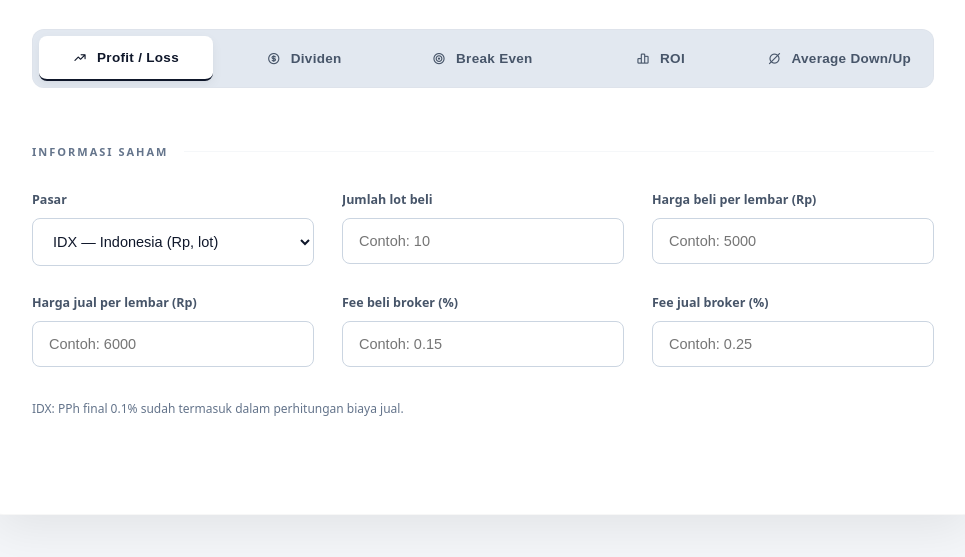
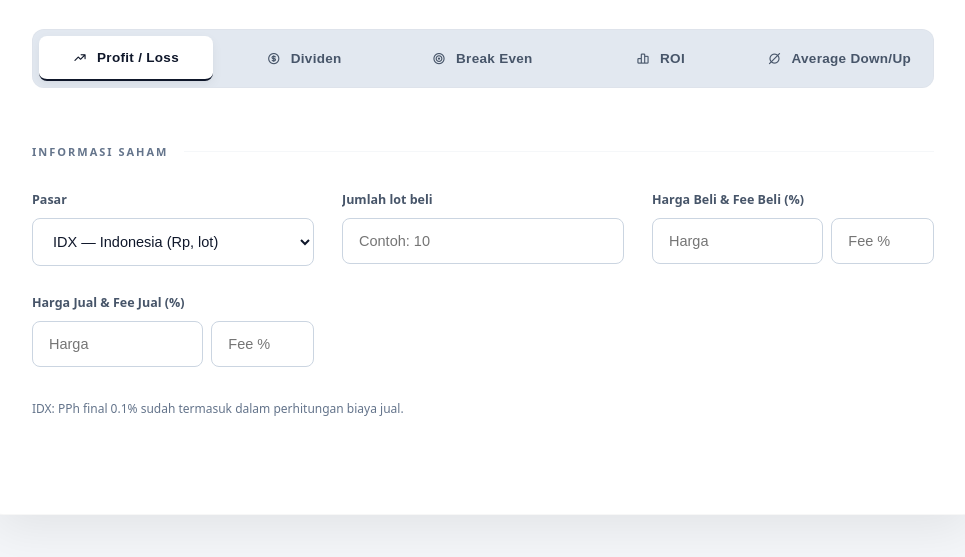
Before and after one commit to karenam5409-boop/App-Saham, a plain HTML site: page index.html in a window 1280 px wide. Shown: the part 175-732 px from the top of the page, without its empty margins (157-1122 px from the left). Drawn offline with Linux system fonts and the light colour scheme.

Commit message:
Add files via upload

```diff
--- a/index.html
+++ b/index.html
@@ -306,6 +306,21 @@
           background-color 0.3s ease;
       }
 
+      /* BARU: SUB-CONTAINER INPUT BERPASANGAN UNTUK STRUKTUR (HARGA + FEE %) */
+      .paired-input-container {
+        display: flex;
+        gap: 8px;
+        width: 100%;
+      }
+
+      .paired-input-container input:first-child {
+        flex: 2; /* Kolom Harga mengambil ruang lebih luas */
+      }
+
+      .paired-input-container input:last-child {
+        flex: 1; /* Kolom Fee (%) lebih kecil ringkas */
+      }
+
       .field input:hover,
       .field select:hover {
         border-color: #94a3b8;
@@ -480,7 +495,7 @@
         opacity: 0.9;
       }
 
-      /* FLOATING TRIGGER BUTTON (TETAP MENJADI TOMBOL UTAMA PEMICU MODAL) */
+      /* FLOATING TRIGGER BUTTON */
       .floating-result-trigger {
         position: fixed;
         bottom: 24px;
@@ -494,7 +509,7 @@
         border: none;
         box-shadow: 0 10px 25px -5px rgba(37, 99, 235, 0.4);
         cursor: pointer;
-        display: none; /* Hanya muncul otomatis lewat JS jika data lengkap */
+        display: none;
         align-items: center;
         gap: 8px;
         z-index: 999;
@@ -771,51 +786,47 @@
                 oninput="calcPL()"
               />
             </div>
-            <div class="field">
-              <label id="pl-buylabel" for="pl-buy"
-                >Harga beli per lembar (Rp)</label
-              >
+
+            <div class="field">
+              <label id="pl-buylabel">Harga Beli & Fee Beli (%)</label>
+              <div class="paired-input-container">
                 <input
                   type="number"
                   id="pl-buy"
                   value=""
-                placeholder="Contoh: 5000"
+                  placeholder="Harga"
                   oninput="calcPL()"
                 />
-            </div>
-            <div class="field">
-              <label id="pl-selllabel" for="pl-sell"
-                >Harga jual per lembar (Rp)</label
-              >
+                <input
+                  type="number"
+                  id="pl-feebuy"
+                  value=""
+                  placeholder="Fee %"
+                  step="0.01"
+                  oninput="calcPL()"
+                />
+              </div>
+            </div>
+
+            <div class="field">
+              <label id="pl-selllabel">Harga Jual & Fee Jual (%)</label>
+              <div class="paired-input-container">
                 <input
                   type="number"
                   id="pl-sell"
                   value=""
-                placeholder="Contoh: 6000"
+                  placeholder="Harga"
                   oninput="calcPL()"
                 />
-            </div>
-            <div class="field">
-              <label for="pl-feebuy">Fee beli broker (%)</label>
-              <input
-                type="number"
-                id="pl-feebuy"
-                value=""
-                placeholder="Contoh: 0.15"
-                step="0.01"
-                oninput="calcPL()"
-              />
-            </div>
-            <div class="field">
-              <label for="pl-feesell">Fee jual broker (%)</label>
                 <input
                   type="number"
                   id="pl-feesell"
                   value=""
-                placeholder="Contoh: 0.25"
+                  placeholder="Fee %"
                   step="0.01"
                   oninput="calcPL()"
                 />
+              </div>
             </div>
           </div>
           <div class="hint" id="pl-hint">
@@ -899,31 +910,29 @@
                 oninput="calcBEP()"
               />
             </div>
-            <div class="field">
-              <label id="bep-buy-label" for="bep-buy"
-                >Harga beli per lembar (Rp)</label
-              >
+
+            <div class="field">
+              <label id="bep-buy-label">Harga Beli & Fee Beli (%)</label>
+              <div class="paired-input-container">
                 <input
                   type="number"
                   id="bep-buy"
                   value=""
-                placeholder="Contoh: 5000"
+                  placeholder="Harga"
                   oninput="calcBEP()"
                 />
-            </div>
-            <div class="field">
-              <label for="bep-feebuy">Fee beli (%)</label>
                 <input
                   type="number"
                   id="bep-feebuy"
                   value=""
-                placeholder="Contoh: 0.15"
+                  placeholder="Fee %"
                   step="0.01"
                   oninput="calcBEP()"
                 />
               </div>
-            <div class="field">
-              <label for="bep-feesell">Fee jual (%)</label>
+            </div>
+            <div class="field">
+              <label>Fee Jual Broker (%)</label>
               <input
                 type="number"
                 id="bep-feesell"
@@ -1044,7 +1053,8 @@
         DATA_AVG: "saham_calc_data_avg",
       };
 
-      // INITIAL LOADING LOCK LOGIC
+      const PLACEHOLDER_HTML = `<div class="result-placeholder"><i class="ti ti-info-circle"></i> Isi semua komponen angka untuk melihat hasil analisis data</div>`;
+
       let isInitialLoading = true;
 
       function openModal() {
@@ -1055,17 +1065,14 @@
         document.getElementById("result-modal").classList.remove("active");
       }
 
-      // PERBAIKAN TOTAL INTERAKSI: TOMBOL HANYA MUNCUL JIKA KONDISI KOLOM TERISI PENUH
       function handlePopupDisplay(contentHtml, isValidData) {
         const floatingBtn = document.getElementById("floating-trigger");
         if (isValidData) {
           document.getElementById("modal-grid-content").innerHTML = contentHtml;
-          floatingBtn.style.display =
-            "inline-flex"; /* Tampilkan tombol mengambang pasif */
+          floatingBtn.style.display = "inline-flex";
         } else {
           document.getElementById("modal-grid-content").innerHTML = "";
-          floatingBtn.style.display =
-            "none"; /* Sembunyikan tombol mengambang jika ada kolom kosong */
+          floatingBtn.style.display = "none";
           closeModal();
         }
       }
@@ -1192,11 +1199,11 @@
           ? "Jumlah lot beli"
           : "Jumlah share beli";
         document.getElementById("pl-buylabel").textContent = isIDX
-          ? "Harga beli per lembar (Rp)"
-          : "Harga beli per share ($)";
+          ? "Harga Beli & Fee Beli (%)"
+          : "Harga Beli & Fee Beli (%)";
         document.getElementById("pl-selllabel").textContent = isIDX
-          ? "Harga jual per lembar (Rp)"
-          : "Harga jual per share ($)";
+          ? "Harga Jual & Fee Jual (%)"
+          : "Harga Jual & Fee Jual (%)";
         document.getElementById("pl-hint").textContent = isIDX
           ? "IDX: PPh final 0.1% sudah termasuk dalam perhitungan biaya jual."
           : "US: tidak ada PPh final per transaksi, pajak capital gain ditanggung investor.";
@@ -1315,8 +1322,8 @@
           ? "Jumlah lot beli"
           : "Jumlah share beli";
         document.getElementById("bep-buy-label").textContent = isIDX
-          ? "Harga beli per lembar (Rp)"
-          : "Harga beli per share ($)";
+          ? "Harga Beli & Fee Beli (%)"
+          : "Harga Beli & Fee Beli (%)";
 
         saveFormFields(STORAGE_KEYS.DATA_BEP, [
           "bep-market",
```
Lines whose indentation alone changed are shown as unchanged.
